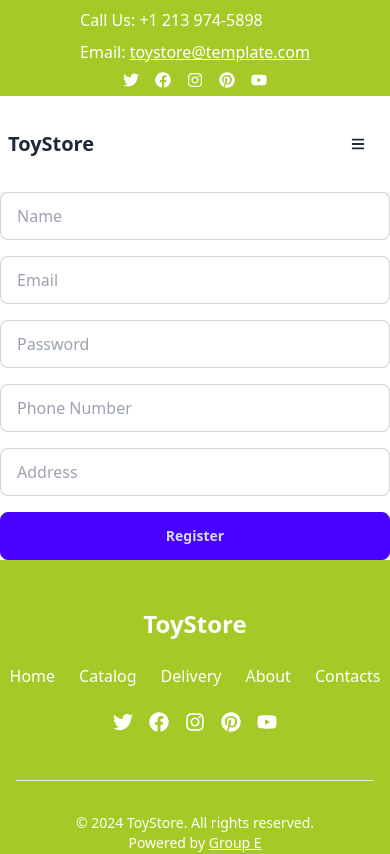
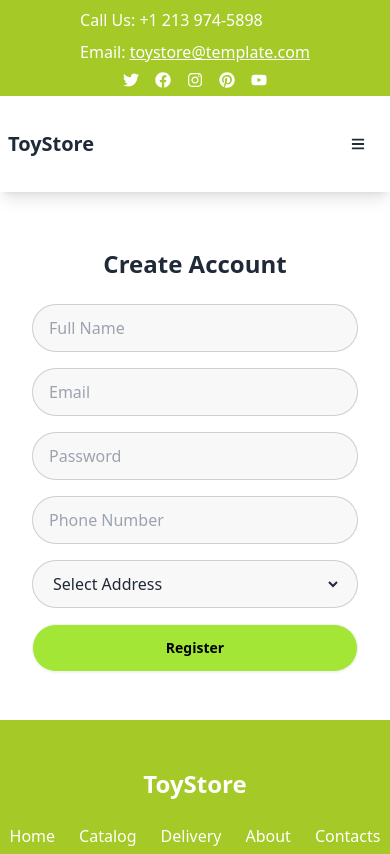
Before and after one commit to ToyTreasures/toy-treasures-frontend, a React (Vite) app: page /register in a window 390 px wide. Shown: the top 854 px of the page. Built offline with nearby package versions, Linux system fonts and the light colour scheme.

Commit message:
style(register): add responsive styling to register page

```diff
--- a/src/pages/Register.jsx
+++ b/src/pages/Register.jsx
@@ -2,9 +2,11 @@ import React, { useState } from "react";
 import { Formik, Form, Field, ErrorMessage } from "formik";
 import * as Yup from "yup";
 import authService from "../services/authService";
+import { useNavigate } from "react-router-dom";
+import registerImage from "../assets/register/r1.jpg";
 
 const RegisterSchema = Yup.object().shape({
-  name: Yup.string().required("Name is required"),
+  name: Yup.string().required("Full Name is required"),
   email: Yup.string()
     .email("Invalid email format")
     .required("Email is required"),
@@ -17,7 +19,7 @@ const RegisterSchema = Yup.object().shape({
 
 const Register = () => {
   const [registerError, setRegisterError] = useState("");
-  // const navigate = useNavigate();
+  const navigate = useNavigate();
 
   const initialValues = {
     name: "",
@@ -32,8 +34,7 @@ const Register = () => {
       const response = await authService.register(values);
       setRegisterError("");
       console.log("Registration successful:", response);
-      // Redirect to a login form
-      // navigate("/login");
+      navigate("/login");
       resetForm();
     } catch (error) {
       console.error("Registration error:", error);
@@ -48,6 +49,11 @@ const Register = () => {
   };
 
   return (
+    <div className="flex flex-col md:flex-row w-full max-w-6xl mx-auto justify-around gap-4 md:gap-10 my-4 md:my-10  p-4 md:p-8">
+      <div className="w-full md:w-1/2 p-4 md:p-8 rounded-lg">
+        <h1 className="text-2xl md:text-4xl font-semibold text-center mt-2 mb-6 ">
+          Create Account
+        </h1>
         <Formik
           initialValues={initialValues}
           validationSchema={RegisterSchema}
@@ -56,12 +62,12 @@ const Register = () => {
           {({ isSubmitting }) => (
             <Form className="space-y-4">
               <div className="space-y-2">
-            <div className="input input-bordered flex items-center gap-2">
+                <div className="input input-bordered rounded-3xl bg-[#f8f8f8] flex items-center gap-2 p-4">
                   <Field
                     type="text"
                     name="name"
-                placeholder="Name"
-                className="grow"
+                    placeholder="Full Name"
+                    className="grow bg-transparent outline-none w-full"
                   />
                 </div>
                 <ErrorMessage
@@ -72,12 +78,12 @@ const Register = () => {
               </div>
 
               <div className="space-y-2">
-            <div className="input input-bordered flex items-center gap-2">
+                <div className="input input-bordered rounded-3xl bg-[#f8f8f8] flex items-center gap-2 p-4">
                   <Field
                     type="text"
                     name="email"
                     placeholder="Email"
-                className="grow"
+                    className="grow bg-transparent outline-none w-full"
                   />
                 </div>
                 <ErrorMessage
@@ -88,12 +94,12 @@ const Register = () => {
               </div>
 
               <div className="space-y-2">
-            <div className="input input-bordered flex items-center gap-2">
+                <div className="input input-bordered rounded-3xl bg-[#f8f8f8] flex items-center gap-2 p-4">
                   <Field
                     type="password"
                     name="password"
                     placeholder="Password"
-                className="grow"
+                    className="grow bg-transparent outline-none w-full"
                   />
                 </div>
                 <ErrorMessage
@@ -104,12 +110,12 @@ const Register = () => {
               </div>
 
               <div className="space-y-2">
-            <div className="input input-bordered flex items-center gap-2">
+                <div className="input input-bordered rounded-3xl bg-[#f8f8f8] flex items-center gap-2 p-4">
                   <Field
                     type="text"
                     name="phoneNumber"
                     placeholder="Phone Number"
-                className="grow"
+                    className="grow bg-transparent outline-none w-full"
                   />
                 </div>
                 <ErrorMessage
@@ -120,13 +126,18 @@ const Register = () => {
               </div>
 
               <div className="space-y-2">
-            <div className="input input-bordered flex items-center gap-2">
+                <div className="input input-bordered rounded-3xl bg-[#f8f8f8] flex items-center gap-2 p-4">
                   <Field
-                type="text"
+                    as="select"
                     name="address"
-                placeholder="Address"
-                className="grow"
-              />
+                    className="grow bg-transparent outline-none w-full"
+                  >
+                    <option value="">Select Address</option>
+                    <option value="Cairo">Cairo</option>
+                    <option value="Giza">Giza</option>
+                    <option value="Alexandria">Alexandria</option>
+                    {/* Add other governorates here */}
+                  </Field>
                 </div>
                 <ErrorMessage
                   name="address"
@@ -135,18 +146,29 @@ const Register = () => {
                 />
               </div>
 
-          {registerError && <div className="text-red-500">{registerError}</div>}
+              {registerError && (
+                <div className="text-red-500">{registerError}</div>
+              )}
 
               <button
                 type="submit"
                 disabled={isSubmitting}
-            className="btn btn-primary w-full"
+                className="btn rounded-3xl bg-lime-400 w-full md:w-1/2 py-2 text-black font-semibold hover:bg-lime-500 transition-colors"
               >
                 {isSubmitting ? "Registering..." : "Register"}
               </button>
             </Form>
           )}
         </Formik>
+      </div>
+      <div className="w-full rounded-lg md:w-1/2 mt-4 md:mt-0 hidden md:inline-block ">
+        <img
+          src={registerImage}
+          alt="kid playing with toys"
+          className="w-full h-full object-cover rounded-lg"
+        />
+      </div>
+    </div>
   );
 };
 
```
Also changed, not shown: src/assets/register/r1.jpg (added). Lines whose indentation alone changed are shown as unchanged.
